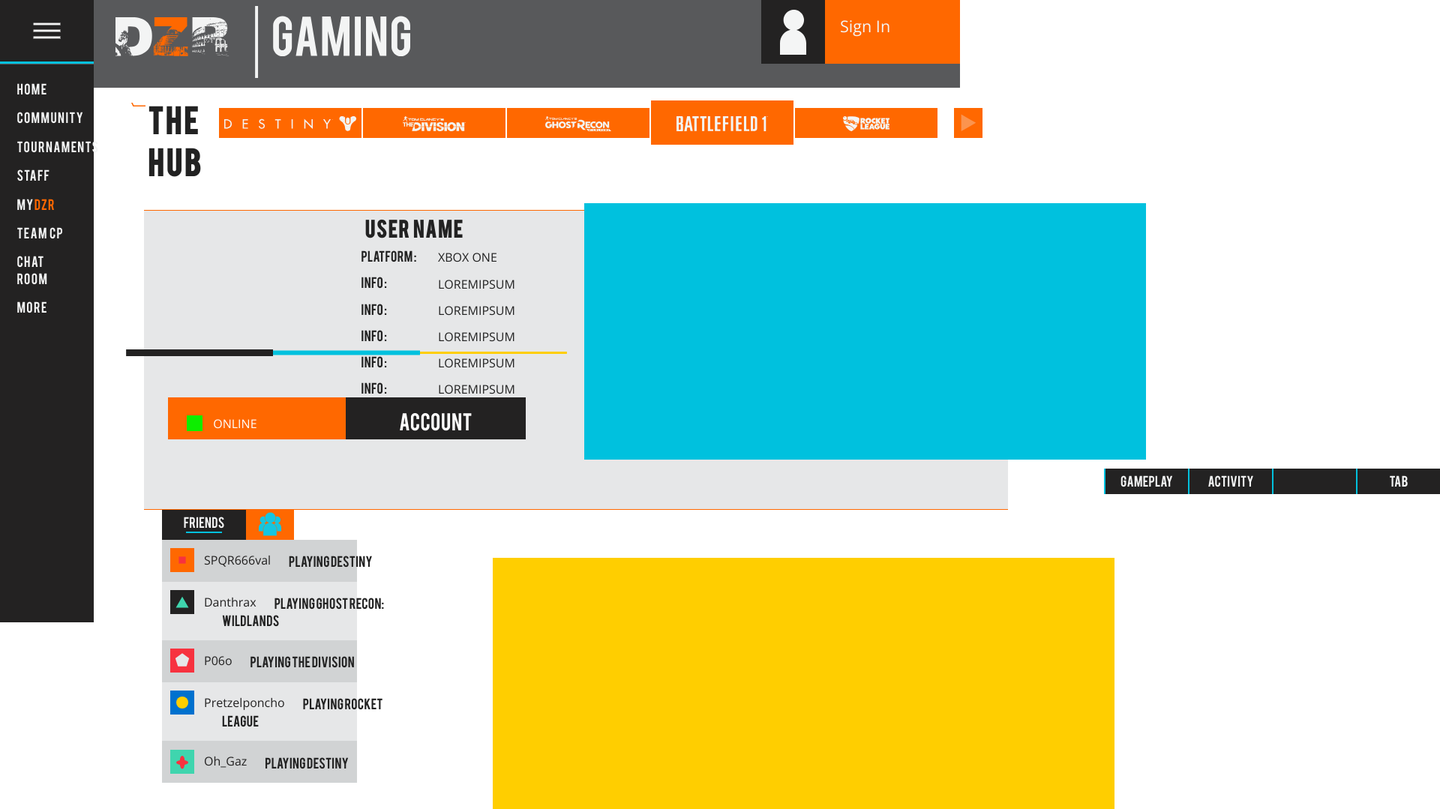
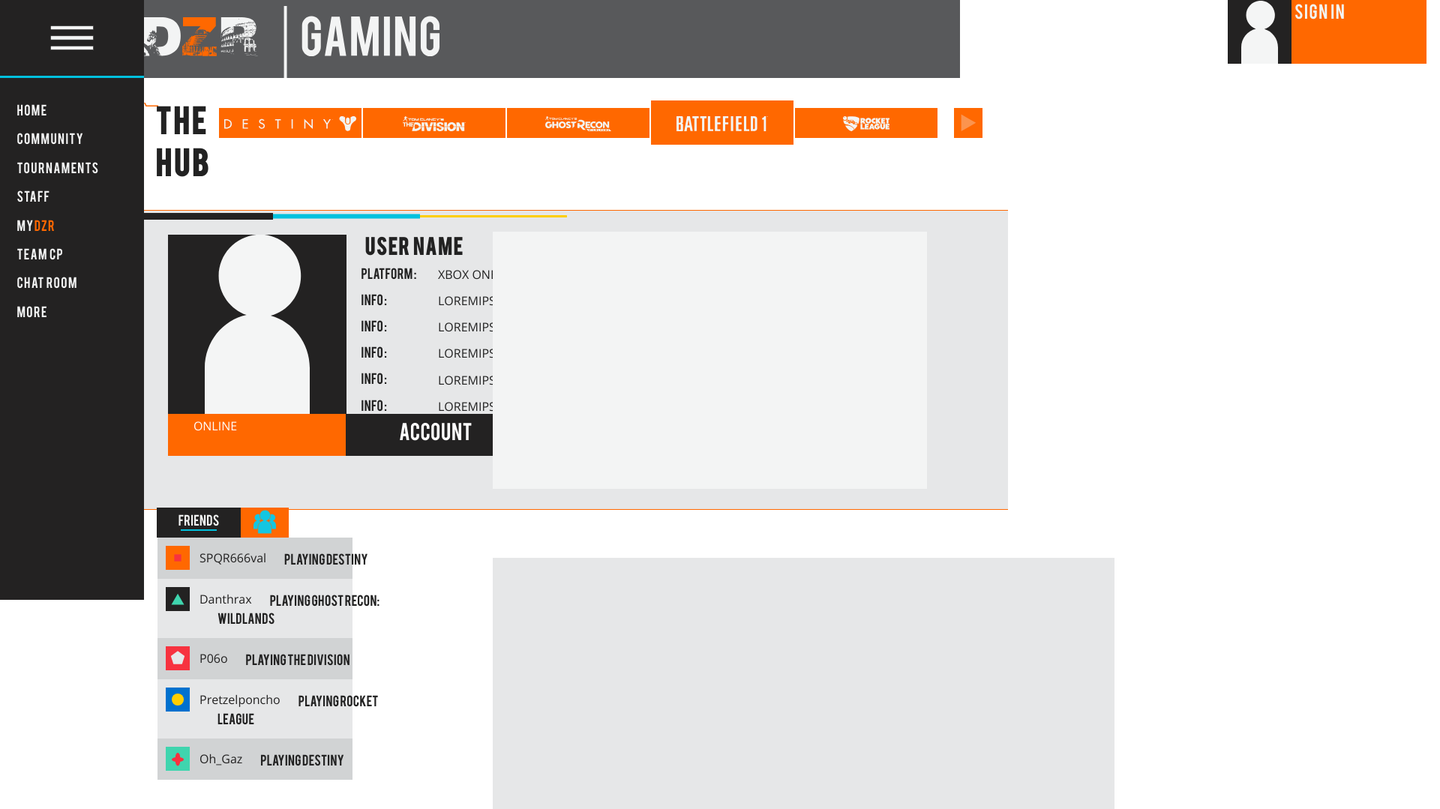
Before and after one commit to DZRGamingDev/Reborn, a plain HTML site: page hub.html in a window 1280 px wide. Shown: the top 1079 px of the page at 75% size, 1920 px wide, since content can reach past the window. Drawn offline with nearby package versions, Linux system fonts and the light colour scheme.

Commit message:
Current Views 8/28
- match cchrome/edge/firefox
- optimize the hub layout
- style user control panel

```diff
--- a/css/main.css
+++ b/css/main.css
@@ -97,6 +97,7 @@ textarea {
 
 body {
     font-family: 'Open Sans', sans-serif;
+    overflow-x: hidden;
 }
 
 @font-face {
@@ -122,17 +123,17 @@ h6, nav li {
 
 nav {
     position: fixed;
-    top: 5.375em;
+    top: 0;
     left: 0;
-    height: 93%;
+    height: 100%;
     background-color: #232222;
-    width: 9.74%;
+    min-width: 12em;
     max-width: 13%;
     z-index: 1000;
 }
 
 nav ul {
-    top: 1.5em;
+    margin-top: 130px;
     padding-left: 0;
     list-style-type: none;
 }
@@ -161,18 +162,18 @@ header {
     position: fixed;
     top: 0;
     left: 0;
-    z-index: 999;
+    right: 0;
+    z-index: 9999;
     width: 100%;
-    height: 7.3125em;
+    height: 6.5em;
     background-color: #58595B;
 }
 
 .menu-box {
     position: absolute;
     display: inline-flex;
-    height: 85px;
-    min-width: 9.74%;
-    max-width: 9%;
+    height: 6.5em;
+    width: 12em;
     margin: 0;
     padding: 0;
     border-bottom: 3px solid #00C1DE;
@@ -186,10 +187,11 @@ header {
 }
 
 .logo {
-    position: relative;
+    position: absolute;
+    display: inline-flex;
     top: 0;
+    left: 15%;
     height: 6em;
-    left: 12%;
     margin-top: 0.5em;
     overflow: hidden;
 }
@@ -200,30 +202,37 @@ header {
     height: 100%;
 }
 
+.account-box {
+    width: 266px;
+    display: flex;
+    top: 0;
+    left: 1637px;
+    position: relative;
+}
+
 .avatar-box {
-    position: absolute;
-    display: inline-flex;
-    width: 85px;
-    height: 85px;
-    top: 0px;
-    right: 180px;
+    display: flex;
+    width: 5.3125em;
+    height: 5.3125em;
     background-color: #232222;
 }
 
 .avatar-box img {
     width: auto;
-    height: 60px;
+    height: 84px;
     margin: auto;
     padding: 0;
 }
 
 .login-button {
-    position: absolute;
+    font-family: 'bebasregular', Helvetica, Verdana, sans-serif;
+    letter-spacing: 0.0625em;
+    position: relative;
     top: 0;
     right: 0;
-    height: 85px;
-    width: 180px;
-    padding: 1.25em;
+    height: 5.3125em;
+    width: 11.25em;
+    padding: 0.25em;
     background-color: #FF6800;
 }
 
@@ -250,7 +259,7 @@ header {
     position: absolute;
     margin-top: 81px;
     width: 88.5%;
-    left: 13em;
+    left: 13.5em;
 }
 
 #landing-page {
@@ -262,7 +271,7 @@ header {
     justify-content: space-between;
     background-color: #E6E7E8;
     position: relative;
-    left: -1.5%;
+    left: -1.46%;
     width: 101.8%;
     top: 4em;
 }
@@ -394,14 +403,14 @@ header {
     width: auto;
     top: 0;
     position: relative;
-    left: -17px;
+    left: 0;
 }
 
 .hub-bar h1 {
     text-transform: uppercase;
     position: relative;
     top: 9px;
-    left: -0.35em;
+    left: -.09em;
     font-size: 2.5em;
 }
 
@@ -418,17 +427,14 @@ header {
 }
 
 .sub-nav ul div {
+    display: flex;
+    justify-content: center;
+    align-items: center;
     background-color: #FF6800;
     height: 2.5em;
     width: 12em;
     position: relative;
     border-right: 2px solid white;
-}
-
-.sub-nav ul li div {
-    display: flex;
-    justify-content: center;
-    align-items: center;
 }
 
 .sub-nav ul .active-item {
@@ -476,7 +482,7 @@ header {
 
 #the-hub .profile-box .avatar-box img {
     width: auto;
-    height: 176px;
+    height: 240px;
     margin: auto;
     padding: 0;
 }
@@ -484,7 +490,7 @@ header {
 .profile-box img.profile-strip {
     position: relative;
     left: -1.5em;
-    top: -.85em;
+    top: -0.3125em;
     width: 36.78em;
     height: auto;
 }
@@ -548,6 +554,7 @@ header {
 }
 
 .online-tag .indicator {
+    display: none;
     width: 1.3em;
     height: 1.3em;
     background-color: #0DEE00;
@@ -561,8 +568,8 @@ header {
     color: white;
     position: relative;
     text-transform: uppercase;
-    top: 1.5em;
-    left: -2.5em;
+    top: 5px;
+    left: -56px;
 }
 
 .account-link {
@@ -580,7 +587,7 @@ header {
 
 .account-link span {
     position: relative;
-    top: .75em;
+    top: .38em;
     font-size: 1.6em;
 }
 
@@ -589,12 +596,12 @@ header {
     width: 28em;
     position: relative;
     top: -692px;
-    right: -1280px;
+    left: 73.87%;
 }
 
 .tab .link {
     list-style-type: none;
-    display: flex;
+    display: none;
     align-content: center;
 }
 
@@ -618,24 +625,24 @@ header {
 
 .lfg-block {
     position: relative;
-    top: -43em;
-    right: -36.7em;
-    width: 65%;
+    top: -42em;
+    left: 40.401%;
+    width: 50.2%;
     height: 21.4em;
-    background-color: #00C1DE;
+    background-color: #F3F4F4;
 }
 
 .friends-list {
     position: relative;
-    top: 1.7em;
+    top: .5em;
     left: 0;
 }
 
 .friends-list .title-bar {
     display:flex;
-    left: 1.5em;
+    left: 17px;
     position: relative;
-    top: -1em;
+    top: 0;
 }
 
 .friends-list .title-bar .label {
@@ -671,13 +678,16 @@ header {
 .friends-list .wrapper {
     position: relative;
     width: 26%;
-    top: -1.98em;
-    left: -1em;
+    top: -1em;
+    left: 1px;
 }
 
 .friends-list .now-online {
     display: flex;
     flex-direction: column;
+    top: 0;
+    position: relative;
+    left: -23px;
 }
 
 .friends-list .now-online .friend {
@@ -713,12 +723,53 @@ header {
 }
 
 .chat-stream {
-    background-color: #FFCE00;
+    background-color: #E6E7E8;
     position: relative;
     width: 72%;
-    height: 26em;
+    height: 53em;
     top: -20em;
     right: -465px;
+}
+
+/* ==========================================================================
+   User Control Panel Styles
+   ========================================================================== */
+#manage-account #container {
+    position: relative;
+    left: 11.9375em;
+    top: 6.5em;
+}
+
+#manage-account fieldset {
+    max-width: 46%;
+    padding-top: 0.5em;
+}
+
+#manage-account fieldset:nth-child(1) a {
+    display: block;
+    padding-top: 0.8em;
+}
+
+#manage-account #container .content-slots {
+    position: relative;
+    top: 0;
+    left: 0;
+}
+
+
+#brackethead .titlehead2 {
+    font-family: 'bebasregular', Helvetica, Verdana, sans-serif;
+    font-size: 2em;
+    padding: 1.5em .75em;
+}
+
+#bio {
+    display: flex;
+    align-content: space-between;
+}
+
+#bio .leftside {
+    padding-left: 1.5em;
 }
 
 
```
